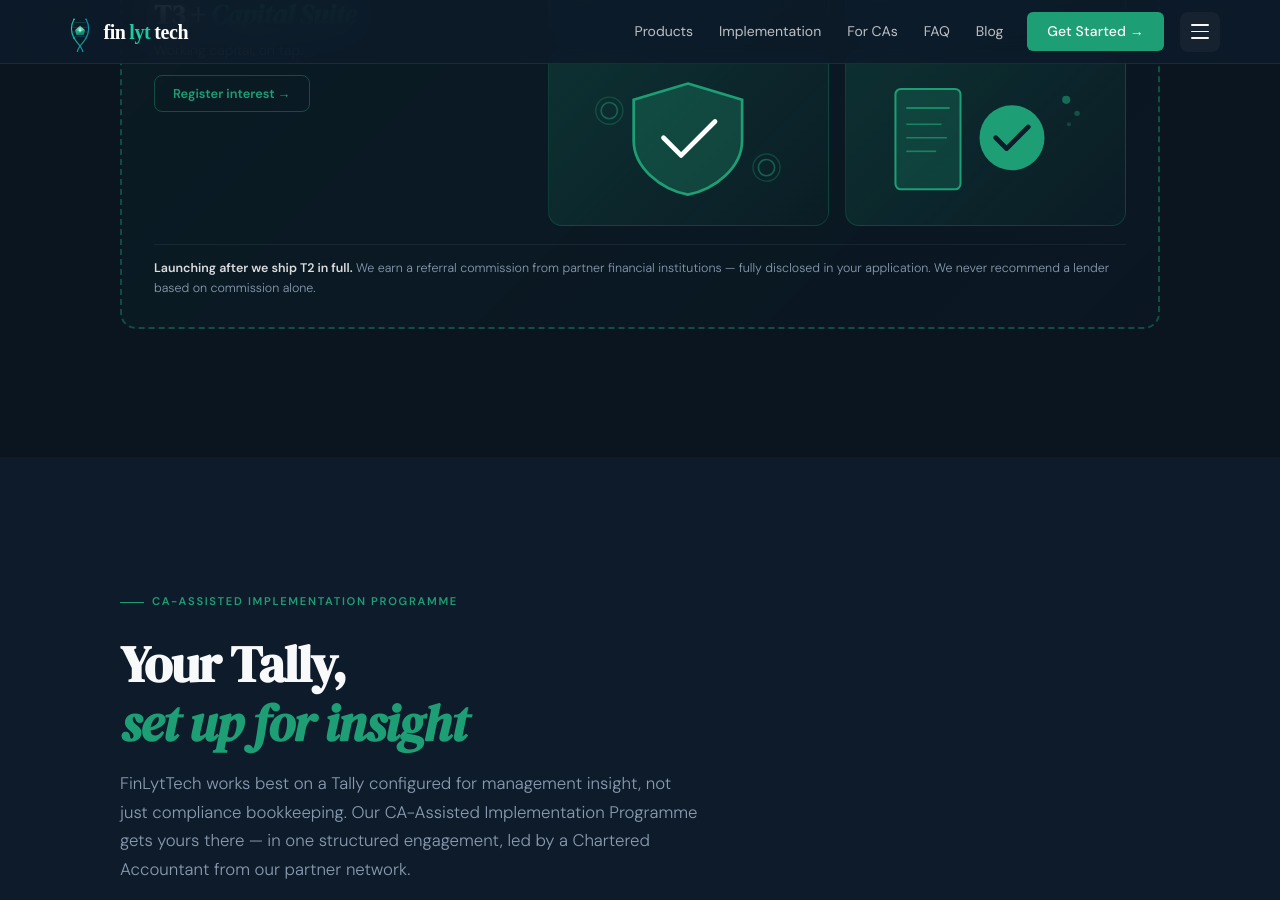
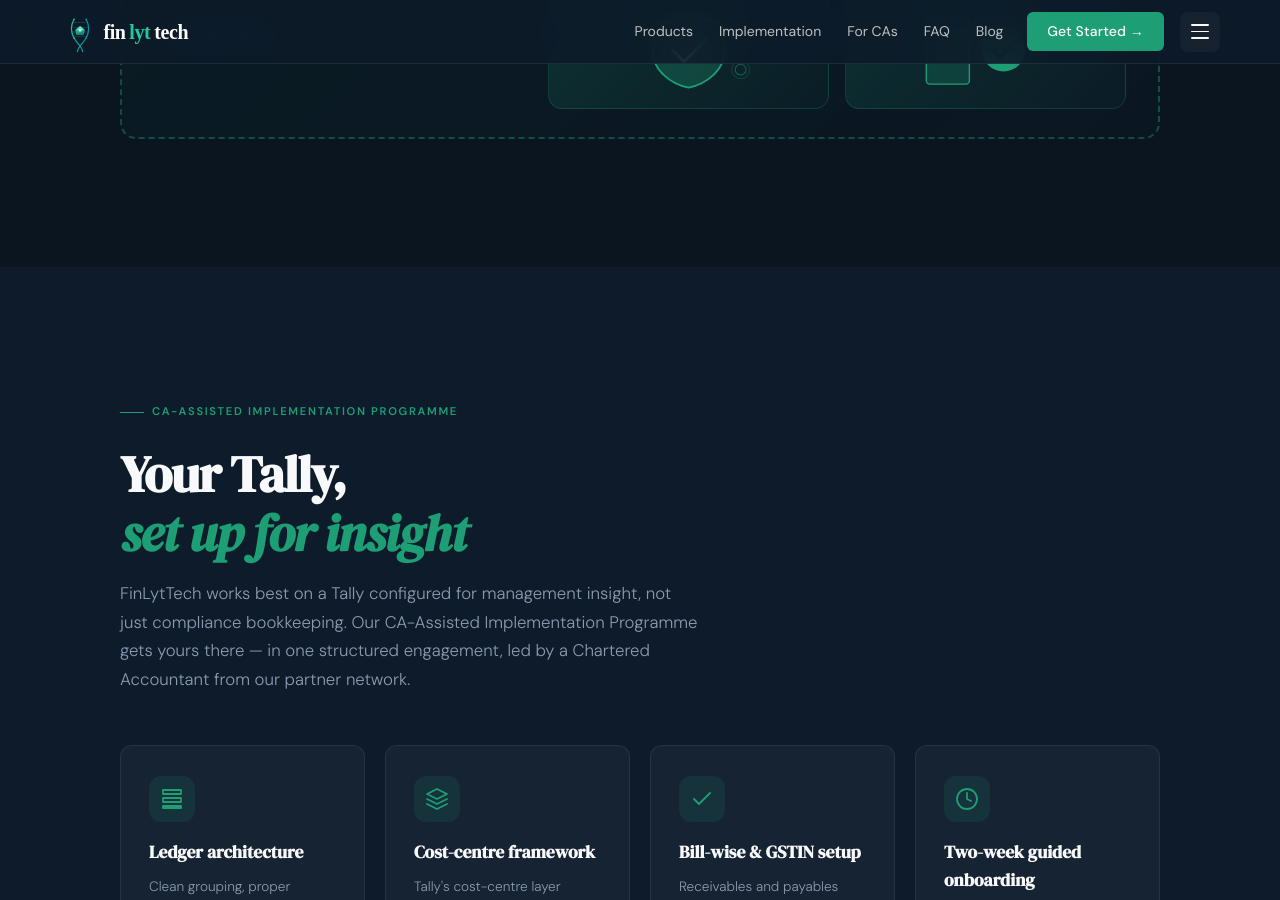
Before and after one commit to sasikeshav2207-debug/finlyt-web, a Jekyll site: the page index.html, which Jekyll copies as it is, in a window 1280 px wide and 900 px high, scrolled down 4754 px. Built offline with Jekyll 4.4.1, drawn with Linux system fonts in a browser that asks for light colours.

Commit message:
Stealth: hide referral-commission disclosure; resize tiles; nav Coming Soon
- Removed 'Launching after we ship T2... referral commission' footer from
  Capital Suite teaser. Disclosure parked in App/LAUNCH_DISCLOSURES.md as
  the placeholder vault — re-publish verbatim at Capital Suite launch.
- Tile aspect-ratio 1.6:1 → 2.4:1 (wider, shorter) and SVG width 78% → 62%
  so the illustrations sit proportionally inside the panel.
- Sidebar: Products is now a collapsible <details> group with two
  sublinks — 'Available Now' (#products) and 'Coming Soon' (#coming-soon,
  amber New tag). Keeps the marketing tease without naming the suite.

```diff
--- a/index.html
+++ b/index.html
@@ -248,6 +248,13 @@
       flex-shrink: 0; opacity: 0; transition: opacity 0.2s;
     }
     .sidebar-nav-link:hover .nav-dot { opacity: 1; }
+    .sidebar-group { margin: 0; }
+    .sidebar-group-summary { list-style: none; cursor: pointer; user-select: none; }
+    .sidebar-group-summary::-webkit-details-marker { display: none; }
+    .sidebar-group-caret { margin-left: auto; font-size: 0.7rem; color: var(--muted); transition: transform 0.2s; }
+    .sidebar-group[open] .sidebar-group-caret { transform: rotate(180deg); }
+    .sidebar-sublink { padding-left: 22px; font-size: 0.88rem; }
+    .sidebar-sublink .nav-dot { width: 4px; height: 4px; }
 
     .sidebar-quick-link {
       display: flex; align-items: center; justify-content: space-between;
@@ -1056,9 +1063,19 @@
       <a href="#problem" class="sidebar-nav-link" data-close-sidebar>
         <span class="nav-dot"></span> The Problem
       </a>
-      <a href="#products" class="sidebar-nav-link" data-close-sidebar>
-        <span class="nav-dot"></span> Products
-      </a>
+      <details class="sidebar-group">
+        <summary class="sidebar-nav-link sidebar-group-summary">
+          <span class="nav-dot"></span> Products
+          <span class="sidebar-group-caret" aria-hidden="true">▾</span>
+        </summary>
+        <a href="#products" class="sidebar-nav-link sidebar-sublink" data-close-sidebar>
+          <span class="nav-dot"></span> Available Now
+        </a>
+        <a href="#coming-soon" class="sidebar-nav-link sidebar-sublink" data-close-sidebar>
+          <span class="nav-dot" style="background:var(--amber)"></span> Coming Soon
+          <span style="margin-left:auto;font-size:0.62rem;font-weight:700;letter-spacing:0.06em;text-transform:uppercase;color:var(--amber);padding:2px 7px;border-radius:100px;background:rgba(245,158,11,0.12)">New</span>
+        </a>
+      </details>
       <a href="#implementation" class="sidebar-nav-link" data-close-sidebar>
         <span class="nav-dot"></span> CA-Assisted Implementation
       </a>
@@ -1492,7 +1509,7 @@
       </div>
 
       <!-- ══ T3+ CAPITAL SUITE — COMING SOON TEASER ══════════ -->
-      <div class="reveal" style="margin-top:32px;padding:28px 32px;border:2px dashed rgba(29,158,117,0.4);border-radius:16px;background:linear-gradient(135deg,rgba(29,158,117,0.05),rgba(13,27,42,0.3));position:relative">
+      <div id="coming-soon" class="reveal" style="margin-top:32px;padding:28px 32px;border:2px dashed rgba(29,158,117,0.4);border-radius:16px;background:linear-gradient(135deg,rgba(29,158,117,0.05),rgba(13,27,42,0.3));position:relative;scroll-margin-top:80px">
         <span style="position:absolute;top:-12px;left:24px;display:inline-block;padding:4px 14px;background:var(--amber);color:var(--navy);font-size:0.7rem;font-weight:700;letter-spacing:0.08em;text-transform:uppercase;border-radius:100px">Coming soon · 2026 H2</span>
         <div style="display:grid;grid-template-columns:1fr 1.6fr;gap:32px;align-items:center;margin-top:6px">
           <div>
@@ -1506,8 +1523,8 @@
           <div>
             <ul style="list-style:none;padding:0;margin:0;display:grid;grid-template-columns:1fr 1fr;gap:16px" aria-label="Capital Suite pillars">
               <!-- Tile 1 — Marketplace -->
-              <li style="position:relative;aspect-ratio:1.6/1;border-radius:14px;background:linear-gradient(135deg,rgba(29,158,117,0.18),rgba(29,158,117,0.04));border:1px solid rgba(29,158,117,0.22);overflow:hidden;display:flex;align-items:center;justify-content:center" title="Marketplace">
-                <svg viewBox="0 0 160 100" fill="none" xmlns="http://www.w3.org/2000/svg" style="width:78%;height:78%">
+              <li style="position:relative;aspect-ratio:2.4/1;border-radius:14px;background:linear-gradient(135deg,rgba(29,158,117,0.18),rgba(29,158,117,0.04));border:1px solid rgba(29,158,117,0.22);overflow:hidden;display:flex;align-items:center;justify-content:center" title="Marketplace">
+                <svg viewBox="0 0 160 100" fill="none" xmlns="http://www.w3.org/2000/svg" style="width:62%;height:78%">
                   <rect x="14" y="40" width="32" height="44" rx="3" fill="rgba(29,158,117,0.25)" stroke="#1D9E75" stroke-width="1.5"/>
                   <rect x="64" y="28" width="32" height="56" rx="3" fill="rgba(29,158,117,0.4)" stroke="#1D9E75" stroke-width="1.5"/>
                   <rect x="114" y="46" width="32" height="38" rx="3" fill="rgba(29,158,117,0.25)" stroke="#1D9E75" stroke-width="1.5"/>
@@ -1521,8 +1538,8 @@
                 </svg>
               </li>
               <!-- Tile 2 — Invoice Financing -->
-              <li style="position:relative;aspect-ratio:1.6/1;border-radius:14px;background:linear-gradient(135deg,rgba(29,158,117,0.18),rgba(29,158,117,0.04));border:1px solid rgba(29,158,117,0.22);overflow:hidden;display:flex;align-items:center;justify-content:center" title="Invoice Financing">
-                <svg viewBox="0 0 160 100" fill="none" xmlns="http://www.w3.org/2000/svg" style="width:78%;height:78%">
+              <li style="position:relative;aspect-ratio:2.4/1;border-radius:14px;background:linear-gradient(135deg,rgba(29,158,117,0.18),rgba(29,158,117,0.04));border:1px solid rgba(29,158,117,0.22);overflow:hidden;display:flex;align-items:center;justify-content:center" title="Invoice Financing">
+                <svg viewBox="0 0 160 100" fill="none" xmlns="http://www.w3.org/2000/svg" style="width:62%;height:78%">
                   <rect x="22" y="14" width="58" height="74" rx="4" fill="rgba(29,158,117,0.22)" stroke="#1D9E75" stroke-width="1.5"/>
                   <line x1="32" y1="30" x2="70" y2="30" stroke="#1D9E75" stroke-width="1.5"/>
                   <line x1="32" y1="42" x2="60" y2="42" stroke="#1D9E75" stroke-width="1.2" opacity="0.7"/>
@@ -1535,8 +1552,8 @@
                 </svg>
               </li>
               <!-- Tile 3 — Trade Credit Insurance -->
-              <li style="position:relative;aspect-ratio:1.6/1;border-radius:14px;background:linear-gradient(135deg,rgba(29,158,117,0.18),rgba(29,158,117,0.04));border:1px solid rgba(29,158,117,0.22);overflow:hidden;display:flex;align-items:center;justify-content:center" title="Trade Credit Insurance">
-                <svg viewBox="0 0 160 100" fill="none" xmlns="http://www.w3.org/2000/svg" style="width:78%;height:78%">
+              <li style="position:relative;aspect-ratio:2.4/1;border-radius:14px;background:linear-gradient(135deg,rgba(29,158,117,0.18),rgba(29,158,117,0.04));border:1px solid rgba(29,158,117,0.22);overflow:hidden;display:flex;align-items:center;justify-content:center" title="Trade Credit Insurance">
+                <svg viewBox="0 0 160 100" fill="none" xmlns="http://www.w3.org/2000/svg" style="width:62%;height:78%">
                   <path d="M80 10 L120 22 V52 C120 72 100 88 80 92 C60 88 40 72 40 52 V22 Z" fill="rgba(29,158,117,0.28)" stroke="#1D9E75" stroke-width="2"/>
                   <path d="M62 50 L75 63 L100 38" stroke="#fff" stroke-width="3.5" stroke-linecap="round" stroke-linejoin="round" fill="none"/>
                   <circle cx="22" cy="30" r="6" fill="none" stroke="#1D9E75" stroke-width="1.2" opacity="0.5"/>
@@ -1546,8 +1563,8 @@
                 </svg>
               </li>
               <!-- Tile 4 — One-click Application -->
-              <li style="position:relative;aspect-ratio:1.6/1;border-radius:14px;background:linear-gradient(135deg,rgba(29,158,117,0.18),rgba(29,158,117,0.04));border:1px solid rgba(29,158,117,0.22);overflow:hidden;display:flex;align-items:center;justify-content:center" title="One-click Application">
-                <svg viewBox="0 0 160 100" fill="none" xmlns="http://www.w3.org/2000/svg" style="width:78%;height:78%">
+              <li style="position:relative;aspect-ratio:2.4/1;border-radius:14px;background:linear-gradient(135deg,rgba(29,158,117,0.18),rgba(29,158,117,0.04));border:1px solid rgba(29,158,117,0.22);overflow:hidden;display:flex;align-items:center;justify-content:center" title="One-click Application">
+                <svg viewBox="0 0 160 100" fill="none" xmlns="http://www.w3.org/2000/svg" style="width:62%;height:78%">
                   <rect x="14" y="14" width="48" height="74" rx="4" fill="rgba(29,158,117,0.22)" stroke="#1D9E75" stroke-width="1.5"/>
                   <line x1="22" y1="28" x2="54" y2="28" stroke="#1D9E75" stroke-width="1.2"/>
                   <line x1="22" y1="40" x2="48" y2="40" stroke="#1D9E75" stroke-width="1.2" opacity="0.7"/>
@@ -1562,10 +1579,6 @@
               </li>
             </ul>
           </div>
-        </div>
-        <div style="margin-top:18px;padding-top:14px;border-top:1px solid rgba(255,255,255,0.06);font-size:0.78rem;color:var(--muted);line-height:1.6">
-          <strong style="color:rgba(255,255,255,0.85)">Launching after we ship T2 in full.</strong>
-          We earn a referral commission from partner financial institutions — fully disclosed in your application. We never recommend a lender based on commission alone.
         </div>
       </div>
 
```
